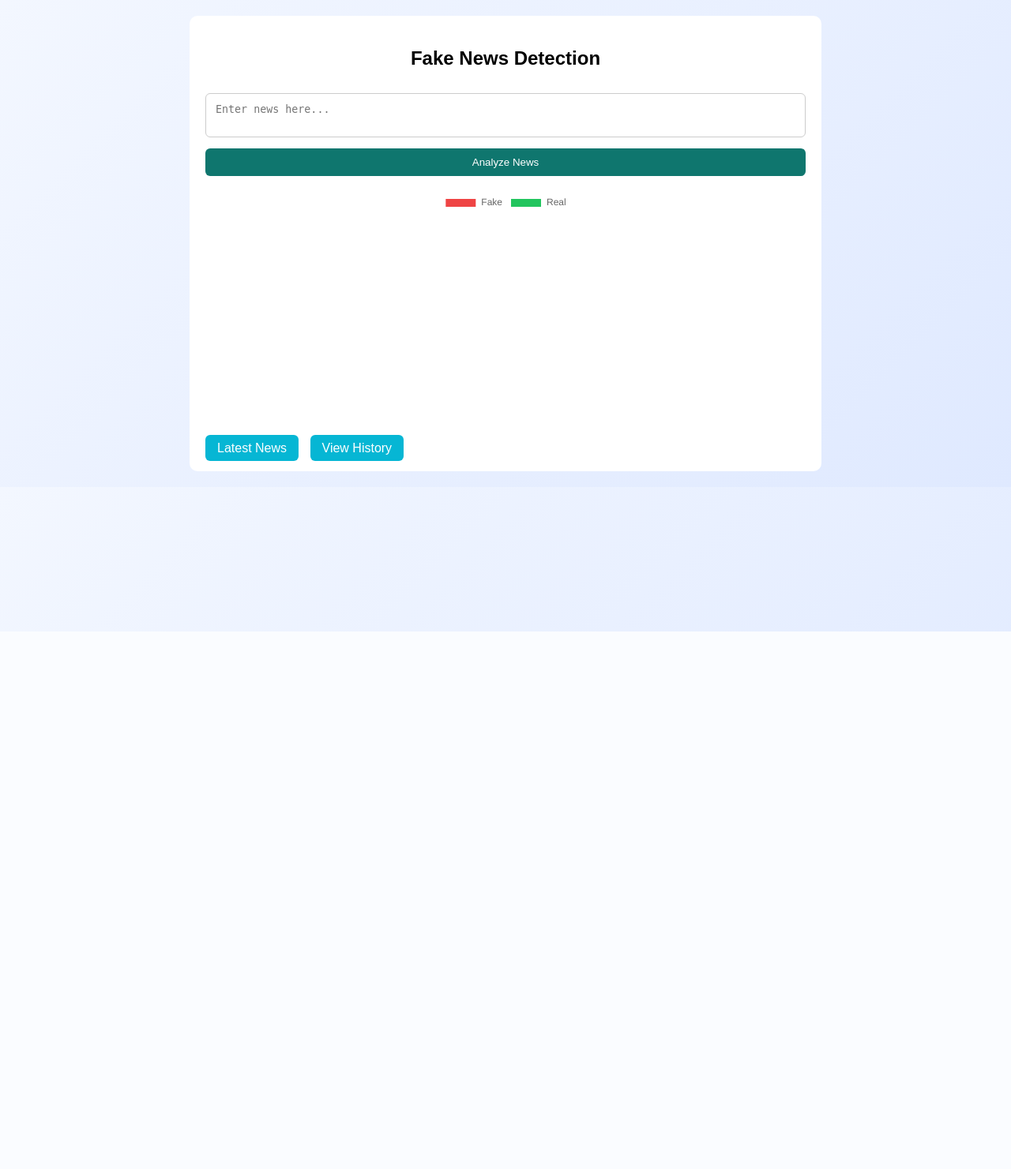
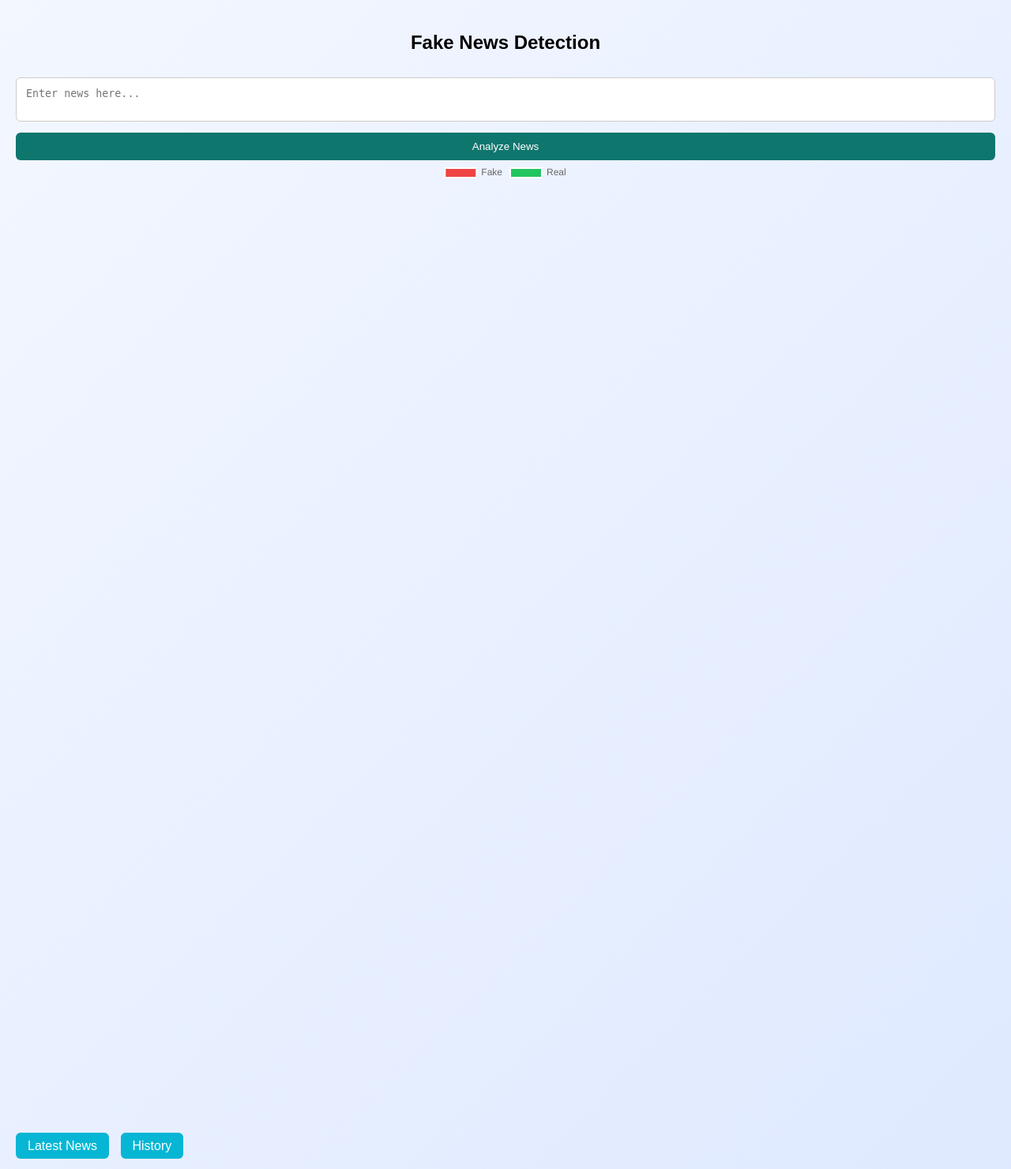
Before and after one commit to AshHole24/fake-news-detection, a Flask app: page / in a window 1280 px wide. Shown: the whole page at 79% size. Before the commit the page ends 800 px from the top, so only its background shows below. Run offline with Flask 3, Linux system fonts and the light colour scheme; parts of the project's set-up code (start-up, migrations or seed data) failed here and were passed over.

Commit message:
Update index.html

```diff
--- a/templates/index.html
+++ b/templates/index.html
@@ -3,16 +3,15 @@
 <head>
 <title>Fake News Detector</title>
 <link rel="stylesheet" href="/static/style.css">
+<script src="https://cdn.jsdelivr.net/npm/chart.js"></script>
+</head>
 
-<!-- Chart.js -->
-<script src="https://cdn.jsdelivr.net/npm/chart.js"></script>
-
-</head>
 <body>
 
-<div class="container">
+<div class="main-container">
 
-<div class="card gradient-card">
+<!-- LEFT SIDE -->
+<div class="left-panel">
 
 <h2>Fake News Detection</h2>
 
@@ -29,22 +28,6 @@
 <div class="result">
 <h3>{{prediction}}</h3>
 <p>Confidence: {{confidence}}%</p>
-
-<!-- ✅ FIXED CONFIDENCE BAR -->
-<div style="background:#ddd;border-radius:10px;overflow:hidden;">
-<div style="
-width: {{confidence}}%;
-max-width:100%;
-background: linear-gradient(90deg,#22c55e,#16a34a);
-padding:8px 0;
-color:white;
-text-align:center;
-font-size:14px;
-">
-{{confidence}}%
-</div>
-</div>
-
 </div>
 {% endif %}
 
@@ -59,23 +42,34 @@ font-size:14px;
 </div>
 {% endif %}
 
-<br>
-
-<!-- ✅ PIE CHART -->
-<div style="max-width:300px;margin:auto;">
-<canvas id="chart"></canvas>
 </div>
 
-<br>
+<!-- RIGHT SIDE -->
+<div class="right-panel">
 
-<a href="/latest" class="news-btn">Latest News</a>
-<a href="/history" class="news-btn">View History</a>
+<!-- Confidence Bar -->
+{% if confidence %}
+<div class="bar-container">
+<div class="bar" style="width: {{confidence}}%;">
+{{confidence}}%
+</div>
+</div>
+{% endif %}
+
+<!-- Pie Chart -->
+<canvas id="chart"></canvas>
 
 </div>
 
 </div>
 
-<!-- ✅ CHART SCRIPT -->
+<!-- BOTTOM BUTTONS -->
+<div class="bottom-buttons">
+<a href="/latest" class="news-btn">Latest News</a>
+<a href="/history" class="news-btn">History</a>
+</div>
+
+<!-- Chart -->
 <script>
 var ctx = document.getElementById('chart');
 
```
